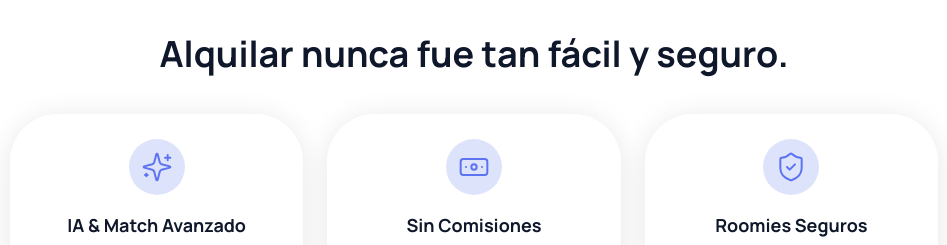
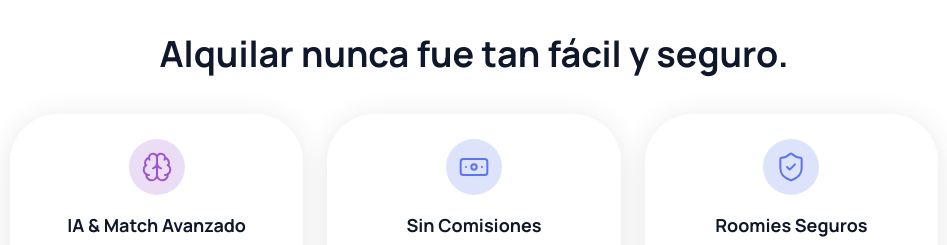
Before and after one commit to marvinjoel2001/habittoweb, a React (Vite) app: page / in a window 1280 px wide. Shown: the part 1360-1605 px from the top of the page, without its empty margins (166-1113 px from the left). Built offline with nearby package versions, Linux system fonts and the light colour scheme.

Commit message:
style(FeaturesSection): replace Sparkles icon with Brain and update styling
Update the icon to better represent the AI feature and adjust the color scheme to use secondary color instead of action color for better visual consistency

```diff
--- a/src/components/FeaturesSection.tsx
+++ b/src/components/FeaturesSection.tsx
@@ -1,5 +1,5 @@
 import React from "react";
-import { Sparkles, Banknote, ShieldCheck } from "lucide-react";
+import { Brain, Banknote, ShieldCheck } from "lucide-react";
 
 export default function FeaturesSection() {
   return (
@@ -10,13 +10,16 @@ export default function FeaturesSection() {
       <div className="grid grid-cols-1 md:grid-cols-3 gap-6">
         {/* Card 1 */}
         <div className="flex flex-1 gap-4 rounded-xl glassmorphism p-6 flex-col text-center items-center hover:scale-105 transition-transform duration-300">
-          <div className="text-action bg-action/20 p-3 rounded-full">
-            <Sparkles size={32} strokeWidth={1.5} />
+          <div className="text-secondary bg-secondary/20 p-3 rounded-full">
+            <Brain size={32} strokeWidth={1.5} />
           </div>
           <div className="flex flex-col gap-1">
-            <h4 className="text-slate-900 text-lg font-bold">IA & Match Avanzado</h4>
+            <h4 className="text-slate-900 text-lg font-bold">
+              IA & Match Avanzado
+            </h4>
             <p className="text-slate-600 text-sm font-normal">
-              Nuestra IA analiza tus preferencias para encontrar tu hogar ideal o el roomie perfecto.
+              Nuestra IA analiza tus preferencias para encontrar tu hogar ideal
+              o el roomie perfecto.
             </p>
           </div>
         </div>
```
